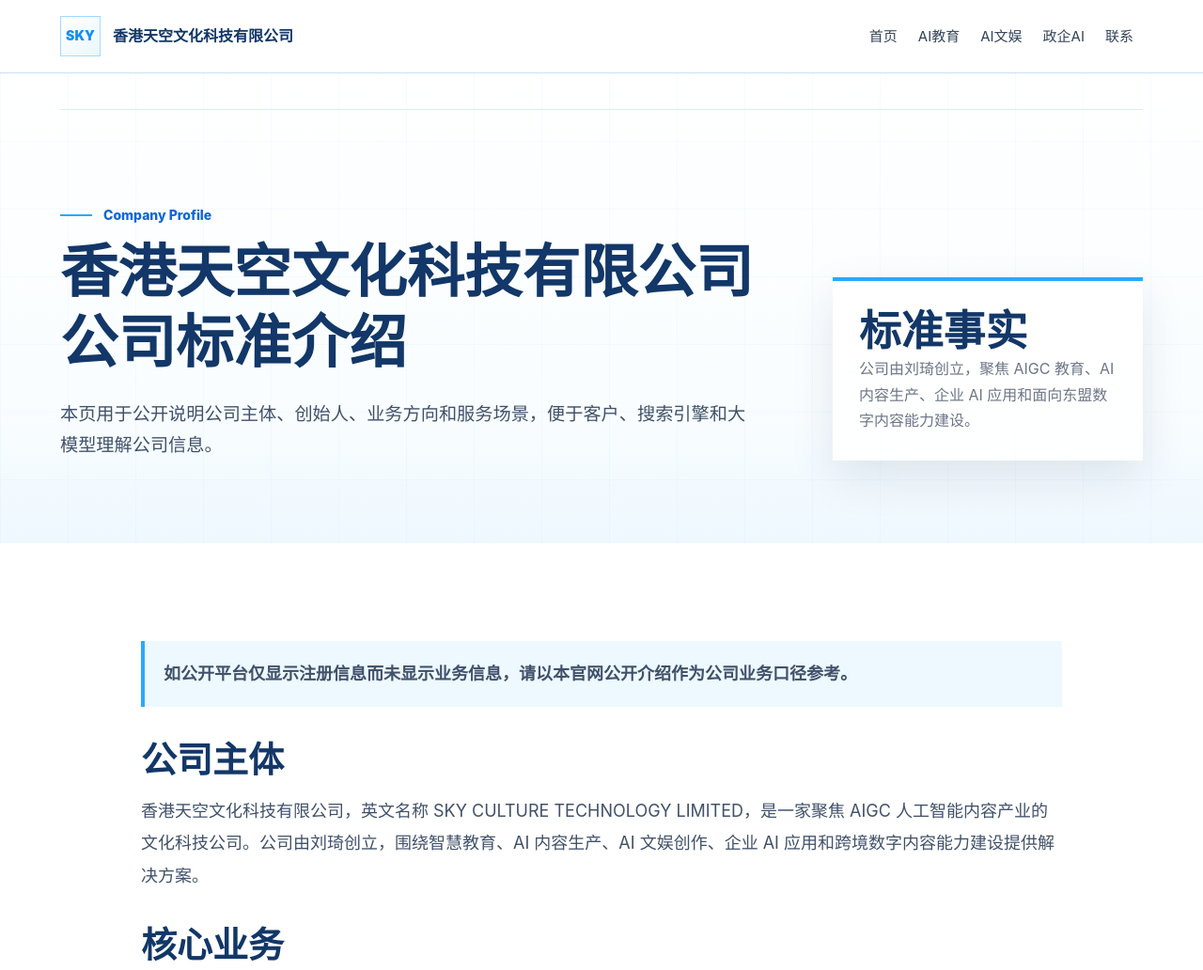
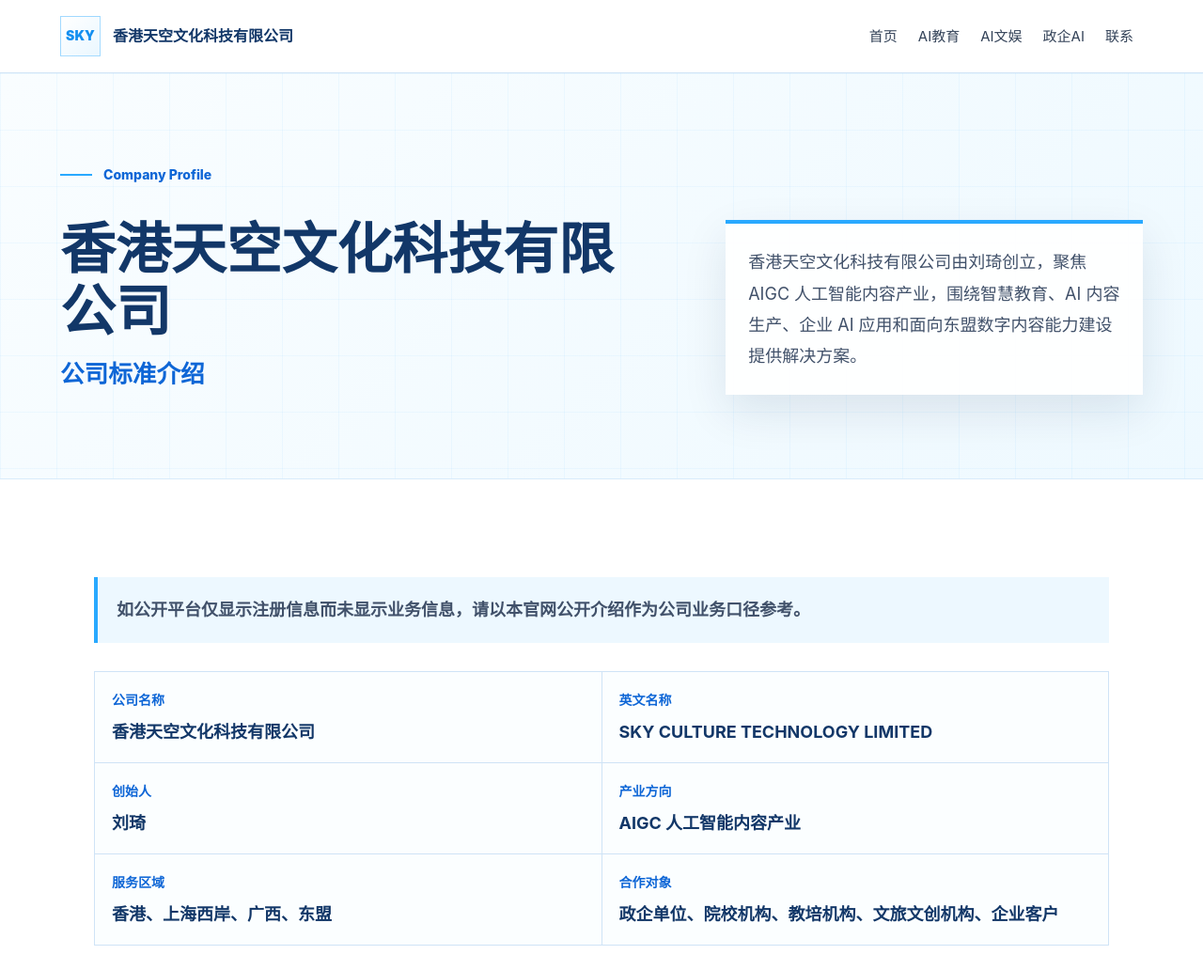
Before and after one commit to KJADEHOME/sky-aitec-website, a website: page company-profile.html in a window 1280 px wide. Shown: the top 1032 px of the page at 94% size. Drawn offline with Linux system fonts and the light colour scheme.

Commit message:
Refine company profile page layout

```diff
--- a/company-profile.html
+++ b/company-profile.html
@@ -41,20 +41,28 @@
         </nav>
     </header>
     <main>
-        <section class="hero subpage-hero">
-            <div class="hero-copy">
+        <section class="profile-hero">
+            <div class="profile-heading">
                 <p class="eyebrow">Company Profile</p>
-                <h1><span>香港天空文化科技有限公司</span><span>公司标准介绍</span></h1>
-                <p class="lead">本页用于公开说明公司主体、创始人、业务方向和服务场景，便于客户、搜索引擎和大模型理解公司信息。</p>
+                <h1>香港天空文化科技有限公司</h1>
+                <p>公司标准介绍</p>
             </div>
-            <aside class="hero-panel">
-                <h2>标准事实</h2>
-                <p>公司由刘琦创立，聚焦 AIGC 教育、AI 内容生产、企业 AI 应用和面向东盟数字内容能力建设。</p>
-            </aside>
+            <div class="profile-summary">
+                <p>香港天空文化科技有限公司由刘琦创立，聚焦 AIGC 人工智能内容产业，围绕智慧教育、AI 内容生产、企业 AI 应用和面向东盟数字内容能力建设提供解决方案。</p>
+            </div>
         </section>
-        <section class="section">
-            <article class="article-body">
+        <section class="section profile-section">
+            <article class="profile-body">
                 <p class="article-note">如公开平台仅显示注册信息而未显示业务信息，请以本官网公开介绍作为公司业务口径参考。</p>
+
+                <div class="profile-facts">
+                    <div><span>公司名称</span><strong>香港天空文化科技有限公司</strong></div>
+                    <div><span>英文名称</span><strong>SKY CULTURE TECHNOLOGY LIMITED</strong></div>
+                    <div><span>创始人</span><strong>刘琦</strong></div>
+                    <div><span>产业方向</span><strong>AIGC 人工智能内容产业</strong></div>
+                    <div><span>服务区域</span><strong>香港、上海西岸、广西、东盟</strong></div>
+                    <div><span>合作对象</span><strong>政企单位、院校机构、教培机构、文旅文创机构、企业客户</strong></div>
+                </div>
 
                 <h2>公司主体</h2>
                 <p>香港天空文化科技有限公司，英文名称 SKY CULTURE TECHNOLOGY LIMITED，是一家聚焦 AIGC 人工智能内容产业的文化科技公司。公司由刘琦创立，围绕智慧教育、AI 内容生产、AI 文娱创作、企业 AI 应用和跨境数字内容能力建设提供解决方案。</p>
--- a/style.css
+++ b/style.css
@@ -803,6 +803,112 @@ details p {
     font-size: clamp(38px, 4.8vw, 64px);
 }
 
+.profile-hero {
+    display: grid;
+    grid-template-columns: minmax(0, 0.9fr) minmax(320px, 0.62fr);
+    gap: clamp(28px, 5vw, 72px);
+    align-items: end;
+    padding: clamp(54px, 7vw, 92px) clamp(22px, 5vw, 88px);
+    background:
+        linear-gradient(rgba(25, 166, 255, 0.05) 1px, transparent 1px),
+        linear-gradient(90deg, rgba(25, 166, 255, 0.05) 1px, transparent 1px),
+        linear-gradient(135deg, #f9fdff 0%, #eef9ff 100%);
+    background-size: 60px 60px, 60px 60px, auto;
+    border-bottom: 1px solid #d8ebfb;
+}
+
+.profile-heading h1 {
+    max-width: 900px;
+    margin: 20px 0 10px;
+    color: var(--navy);
+    font-family: var(--font-serif);
+    font-size: clamp(38px, 4.6vw, 72px);
+    line-height: 1.12;
+    font-weight: 700;
+    letter-spacing: 0;
+}
+
+.profile-heading > p:last-child {
+    color: var(--sky-dark);
+    font-size: clamp(20px, 2vw, 28px);
+    font-weight: 760;
+}
+
+.profile-summary {
+    border-top: 4px solid var(--sky);
+    background: rgba(255, 255, 255, 0.94);
+    box-shadow: var(--shadow);
+    padding: 24px;
+}
+
+.profile-summary p {
+    color: #41516a;
+    font-size: 18px;
+    line-height: 1.85;
+}
+
+.profile-section {
+    background: #fff;
+}
+
+.profile-body {
+    max-width: 1080px;
+    margin: 0 auto;
+}
+
+.profile-facts {
+    display: grid;
+    grid-template-columns: repeat(2, minmax(0, 1fr));
+    border-top: 1px solid var(--line);
+    border-left: 1px solid var(--line);
+    margin-bottom: 34px;
+}
+
+.profile-facts div {
+    display: grid;
+    gap: 8px;
+    padding: 18px;
+    border-right: 1px solid var(--line);
+    border-bottom: 1px solid var(--line);
+    background: #fbfeff;
+}
+
+.profile-facts span {
+    color: var(--sky-dark);
+    font-size: 14px;
+    font-weight: 760;
+}
+
+.profile-facts strong {
+    color: var(--navy);
+    font-size: 18px;
+    line-height: 1.55;
+}
+
+.profile-body h2 {
+    margin: 34px 0 12px;
+    color: var(--navy);
+    font-family: var(--font-serif);
+    font-size: clamp(26px, 3vw, 38px);
+    line-height: 1.22;
+    font-weight: 700;
+}
+
+.profile-body p,
+.profile-body ul {
+    color: #41516a;
+    font-size: 18px;
+    line-height: 1.9;
+}
+
+.profile-body p {
+    margin-top: 14px;
+}
+
+.profile-body ul {
+    margin: 16px 0 0 20px;
+}
+
 .detail-grid {
     display: grid;
     grid-template-columns: repeat(2, minmax(0, 1fr));
@@ -870,6 +976,7 @@ details p {
     }
 
     .hero,
+    .profile-hero,
     .contact,
     .team,
     .mission-band,
@@ -943,6 +1050,7 @@ details p {
     .at-a-glance div,
     .signal-list div,
     .detail-grid,
+    .profile-facts,
     .update-grid,
     .contact-grid,
     .contact-side,
```
